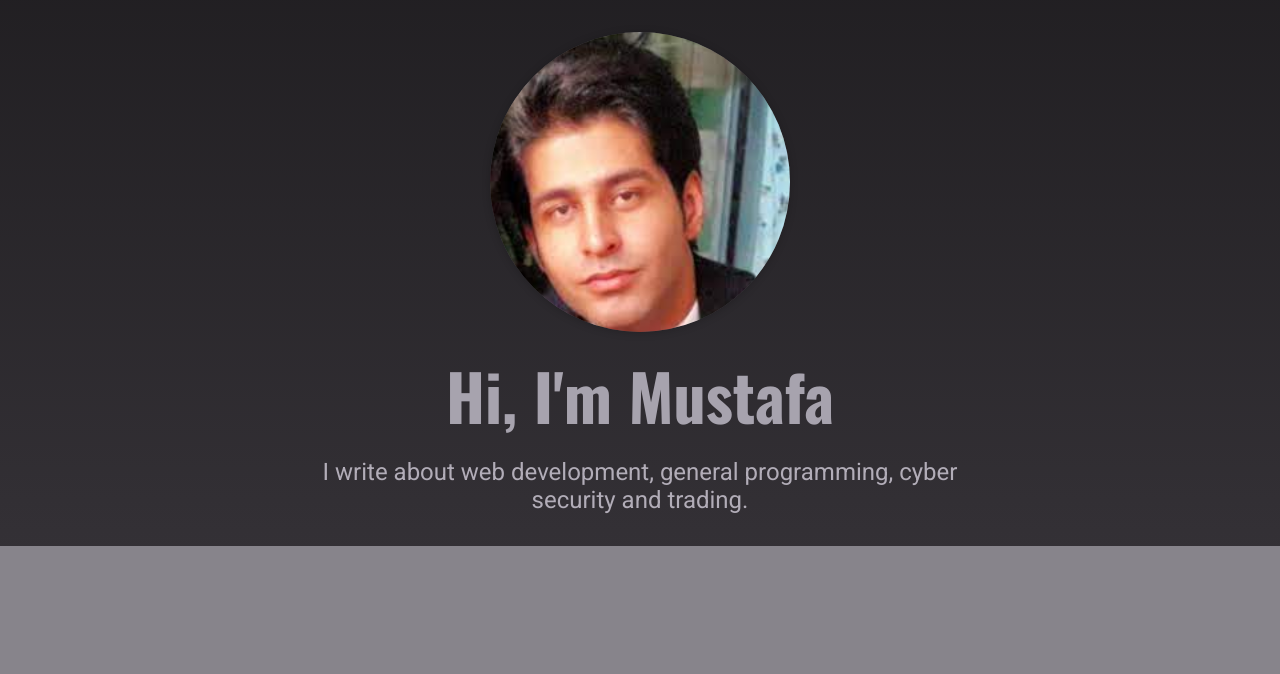
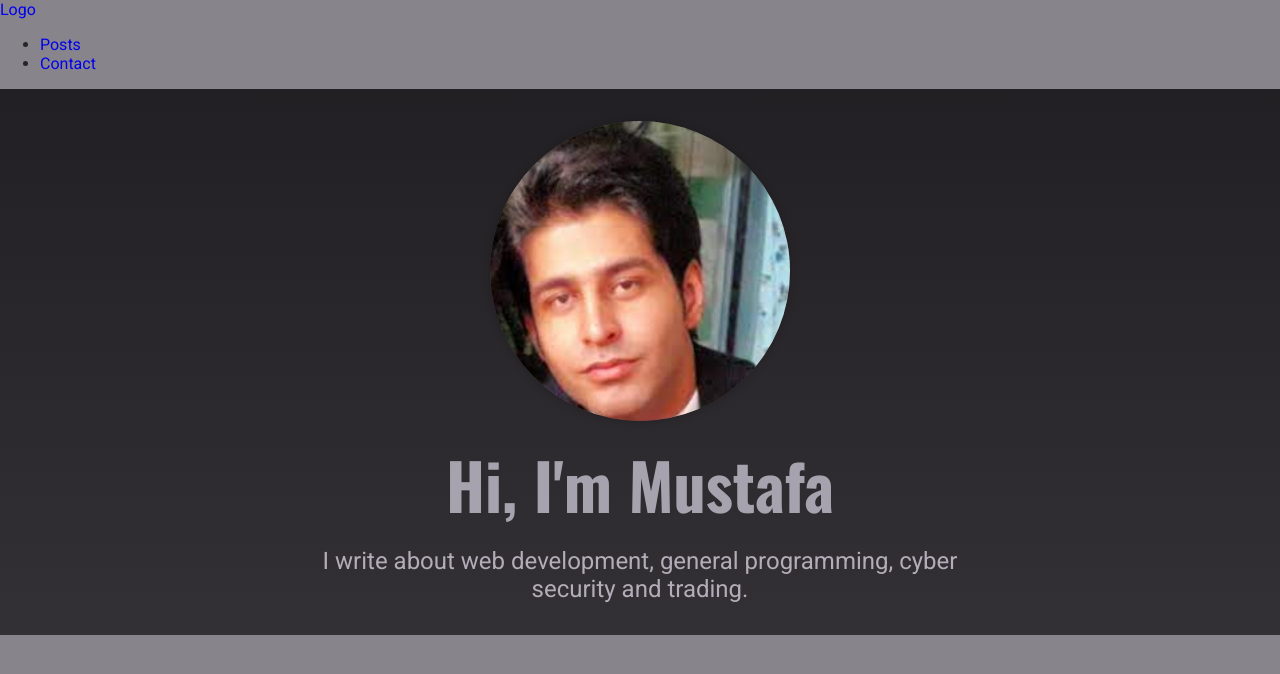
Before and after one commit to eXvimmer/next_js_practical_guide, a Next.js app in the folder 09_blog_project/: page / in a window 1280 px wide. Shown: the top 674 px of the page. Built offline with nearby package versions, Linux system fonts and the light colour scheme.

Commit message:
09: add layout and main navigation.

```diff
--- /dev/null
+++ b/09_blog_project/src/components/layout/index.tsx
@@ -0,0 +1,13 @@
+import React from "react";
+import MainNavigation from "./main-navigation";
+
+function Layout({ children }: { children: React.ReactNode }) {
+  return (
+    <>
+      <MainNavigation />
+      <main>{children}</main>
+    </>
+  );
+}
+
+export default Layout;
--- /dev/null
+++ b/09_blog_project/src/components/layout/logo.tsx
@@ -0,0 +1,5 @@
+function Logo() {
+  return <div>Logo</div>;
+}
+
+export default Logo;
--- /dev/null
+++ b/09_blog_project/src/components/layout/main-navigation.tsx
@@ -0,0 +1,24 @@
+import Link from "next/link";
+import Logo from "./logo";
+
+function MainNavigation() {
+  return (
+    <header>
+      <Link href="/">
+        <Logo />
+      </Link>
+      <nav>
+        <ul>
+          <li>
+            <Link href="/posts">Posts</Link>
+          </li>
+          <li>
+            <Link href="/contact">Contact</Link>
+          </li>
+        </ul>
+      </nav>
+    </header>
+  );
+}
+
+export default MainNavigation;
--- a/09_blog_project/src/pages/_app.tsx
+++ b/09_blog_project/src/pages/_app.tsx
@@ -1,6 +1,11 @@
-import '@/styles/globals.css'
-import type { AppProps } from 'next/app'
+import "@/styles/globals.css";
+import type { AppProps } from "next/app";
+import Layout from "@/components/layout";
 
 export default function App({ Component, pageProps }: AppProps) {
-  return <Component {...pageProps} />
+  return (
+    <Layout>
+      <Component {...pageProps} />
+    </Layout>
+  );
 }
```
